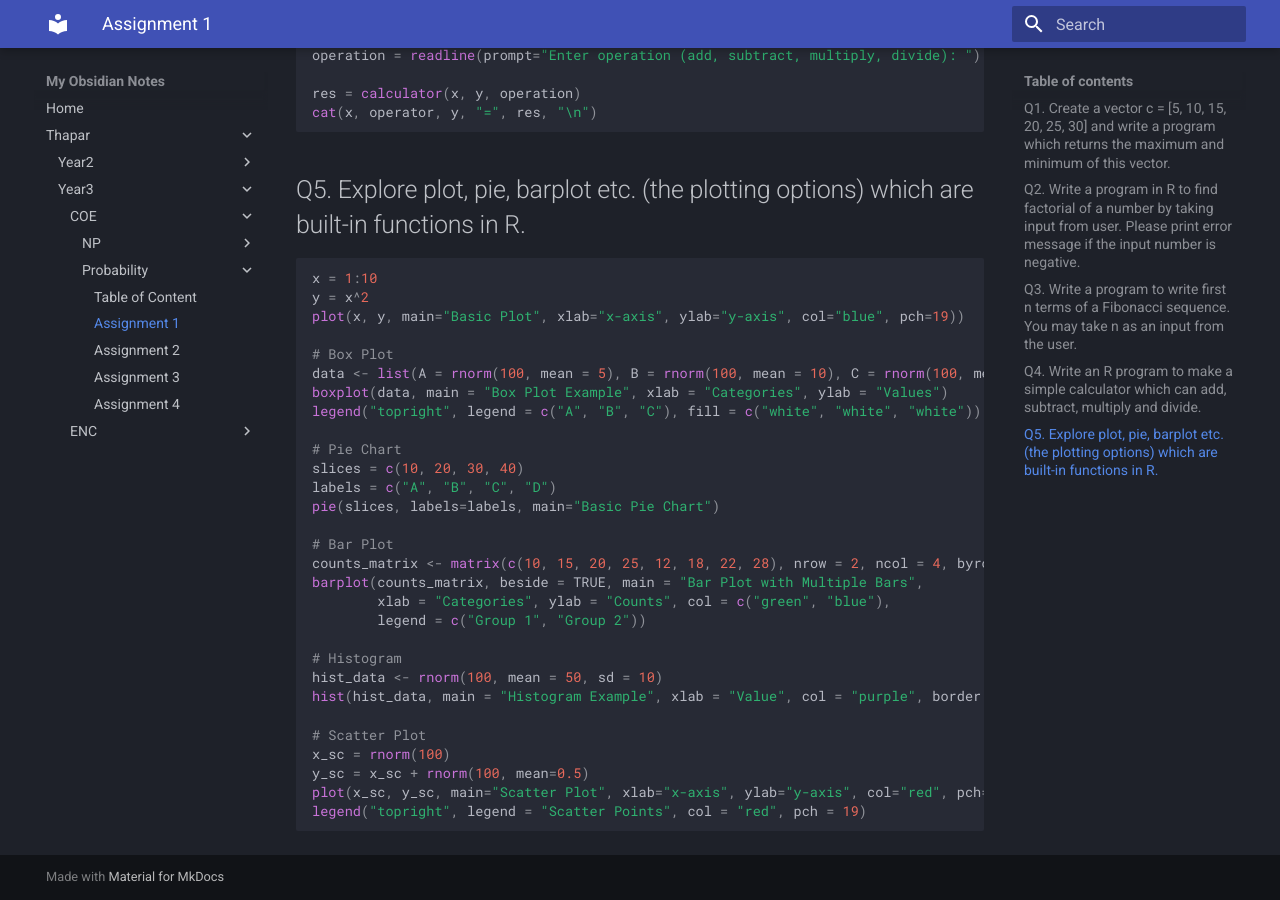
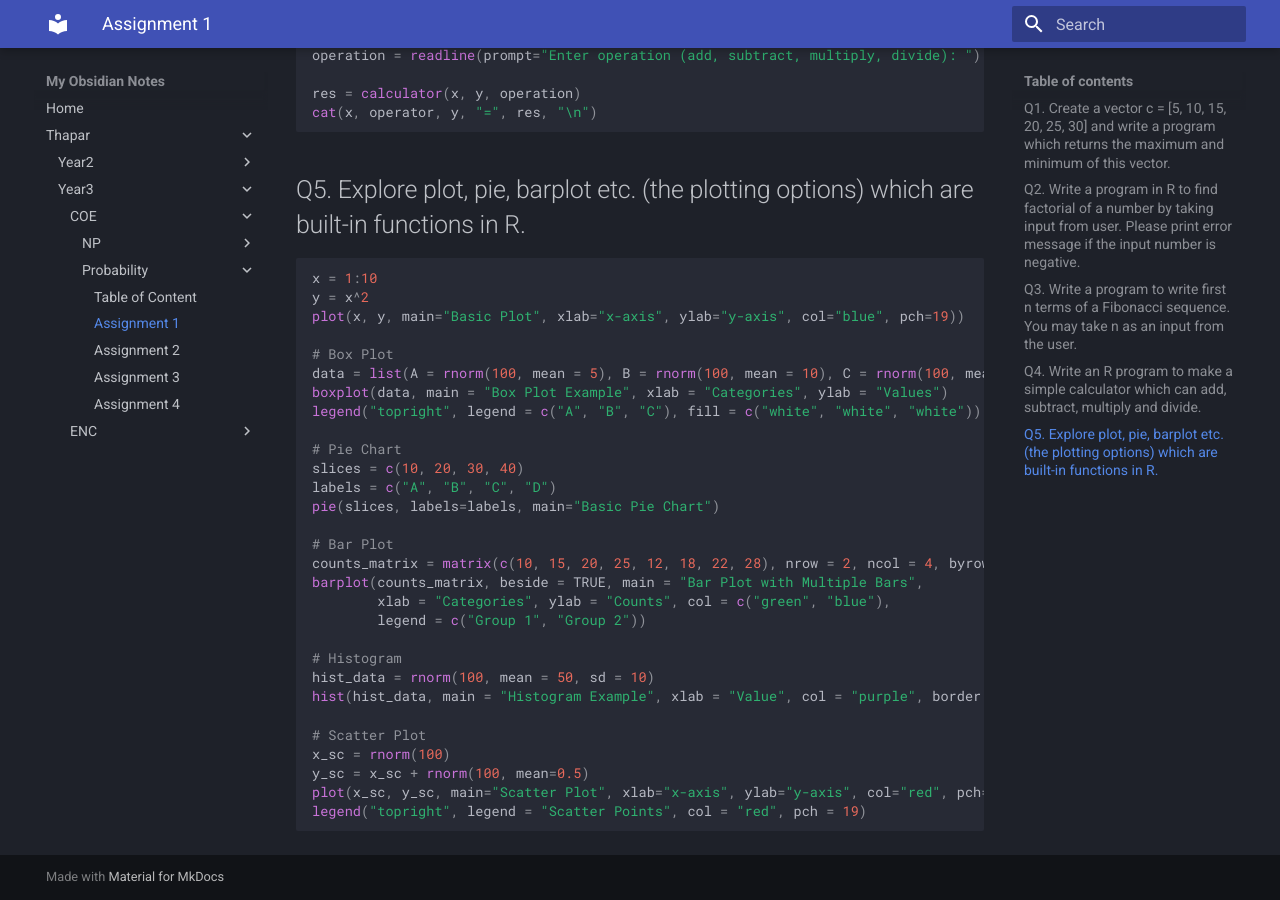
Before and after one commit to keys-i/eRepo, an MkDocs documentation site: the page built from wiki/Thapar/Year3/COE/Probability/Assignment1.md, in a window 1280 px wide and 900 px high, scrolled down 1658 px. Built offline with MkDocs 1.6.1 and Material for MkDocs 9.7.7, drawn with Linux system fonts in a browser that asks for light colours.

```diff
--- a/wiki/Thapar/Year3/COE/Probability/Assignment1.md
+++ b/wiki/Thapar/Year3/COE/Probability/Assignment1.md
@@ -77,7 +77,7 @@
   plot(x, y, main="Basic Plot", xlab="x-axis", ylab="y-axis", col="blue", pch=19))
 
   # Box Plot
-  data <- list(A = rnorm(100, mean = 5), B = rnorm(100, mean = 10), C = rnorm(100, mean = 15))
+  data = list(A = rnorm(100, mean = 5), B = rnorm(100, mean = 10), C = rnorm(100, mean = 15))
   boxplot(data, main = "Box Plot Example", xlab = "Categories", ylab = "Values")
   legend("topright", legend = c("A", "B", "C"), fill = c("white", "white", "white"))
 
@@ -87,13 +87,13 @@
   pie(slices, labels=labels, main="Basic Pie Chart")
 
   # Bar Plot
-  counts_matrix <- matrix(c(10, 15, 20, 25, 12, 18, 22, 28), nrow = 2, ncol = 4, byrow = TRUE)
+  counts_matrix = matrix(c(10, 15, 20, 25, 12, 18, 22, 28), nrow = 2, ncol = 4, byrow = TRUE)
   barplot(counts_matrix, beside = TRUE, main = "Bar Plot with Multiple Bars",
           xlab = "Categories", ylab = "Counts", col = c("green", "blue"),
           legend = c("Group 1", "Group 2"))
 
   # Histogram
-  hist_data <- rnorm(100, mean = 50, sd = 10)
+  hist_data = rnorm(100, mean = 50, sd = 10)
   hist(hist_data, main = "Histogram Example", xlab = "Value", col = "purple", border = "black", breaks = 10)
 
   # Scatter Plot
```
